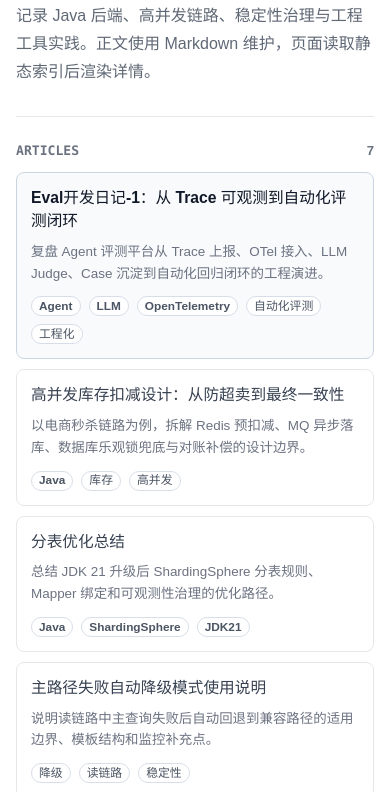
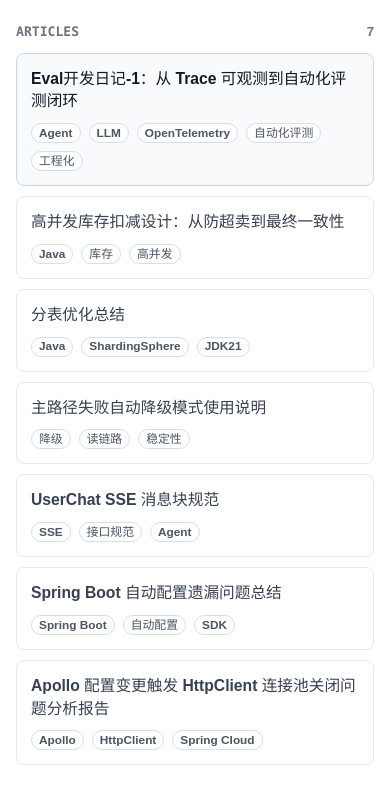
Before and after one commit to zengiai/zengiai.github.io, a website: page pages/docs/index.html in a window 390 px wide. Shown: the part 224-1016 px from the top of the page. Drawn offline with Linux system fonts and the light colour scheme; a web font is replaced by a local one.

Commit message:
update: 文章界面的优化

```diff
--- a/pages/docs/assets/docs.css
+++ b/pages/docs/assets/docs.css
@@ -22,8 +22,9 @@ html {
 }
 
 body {
-  min-height: 100vh;
+  height: 100vh;
   margin: 0;
+  overflow: hidden;
   background: #ffffff;
 }
 
@@ -41,11 +42,16 @@ samp,
 }
 
 .page-shell {
-  min-height: 100vh;
+  display: flex;
+  flex-direction: column;
+  height: 100vh;
+  min-height: 0;
+  overflow: hidden;
   background: #ffffff;
 }
 
 .site-header {
+  flex: none;
   display: flex;
   align-items: center;
   justify-content: space-between;
@@ -85,14 +91,20 @@ samp,
 }
 
 .docs-shell {
+  display: flex;
+  flex: 1 1 auto;
+  flex-direction: column;
+  min-height: 0;
   width: min(1080px, calc(100% - 72px));
   margin: 0 auto;
-  padding: 54px 0 72px;
+  overflow: hidden;
+  padding: 38px 0 0;
 }
 
 .docs-intro {
+  flex: none;
   max-width: 720px;
-  padding-bottom: 42px;
+  padding-bottom: 30px;
 }
 
 .eyebrow {
@@ -113,25 +125,23 @@ samp,
   letter-spacing: 0;
 }
 
-.docs-intro p {
-  margin: 18px 0 0;
-  color: #5f6875;
-  font-size: 1rem;
-  line-height: 1.76;
-}
-
 .docs-layout {
   display: grid;
-  grid-template-columns: 310px minmax(0, 1fr);
-  gap: 44px;
-  align-items: start;
+  flex: 1 1 auto;
+  grid-template-columns: minmax(150px, 1fr) minmax(0, 5fr);
+  gap: 28px;
+  align-items: stretch;
+  min-height: 0;
+  overflow: hidden;
   border-top: 1px solid #e5e7eb;
-  padding-top: 34px;
+  padding-top: 26px;
 }
 
 .docs-sidebar {
-  position: sticky;
-  top: 24px;
+  display: flex;
+  flex-direction: column;
+  min-height: 0;
+  overflow: hidden;
 }
 
 .sidebar-heading {
@@ -149,6 +159,10 @@ samp,
 .article-list {
   display: grid;
   gap: 10px;
+  min-height: 0;
+  overflow-y: auto;
+  padding-right: 4px;
+  padding-bottom: 28px;
 }
 
 .article-card {
@@ -181,18 +195,11 @@ samp,
   font-weight: 760;
 }
 
-.article-card p {
-  margin: 8px 0 0;
-  color: #6b7280;
-  font-size: 0.84rem;
-  line-height: 1.62;
-}
-
 .article-card-meta {
   display: flex;
   flex-wrap: wrap;
   gap: 8px;
-  margin-top: 12px;
+  margin-top: 10px;
   color: #7b8492;
   font-size: 0.74rem;
   line-height: 1.4;
@@ -212,6 +219,10 @@ samp,
 
 .doc-reader {
   min-width: 0;
+  min-height: 0;
+  overflow-y: auto;
+  padding-right: 10px;
+  padding-bottom: 56px;
 }
 
 .doc-header {
@@ -375,6 +386,19 @@ samp,
 }
 
 @media (max-width: 860px) {
+  body {
+    height: auto;
+    min-height: 100vh;
+    overflow: auto;
+  }
+
+  .page-shell {
+    display: block;
+    height: auto;
+    min-height: 100vh;
+    overflow: visible;
+  }
+
   .site-header {
     align-items: flex-start;
     flex-direction: column;
@@ -396,22 +420,36 @@ samp,
   }
 
   .docs-shell {
+    display: block;
     width: min(100% - 44px, 760px);
+    overflow: visible;
     padding: 32px 0 56px;
   }
 
   .docs-layout {
     display: block;
+    overflow: visible;
     padding-top: 26px;
   }
 
   .docs-sidebar {
+    display: block;
     position: static;
+    overflow: visible;
     margin-bottom: 30px;
   }
 
   .article-list {
     grid-template-columns: 1fr;
+    overflow: visible;
+    padding-right: 0;
+    padding-bottom: 0;
+  }
+
+  .doc-reader {
+    overflow: visible;
+    padding-right: 0;
+    padding-bottom: 0;
   }
 }
 
--- a/pages/docs/assets/docs.js
+++ b/pages/docs/assets/docs.js
@@ -269,9 +269,6 @@
           "<h2>" +
           escapeHtml(article.title) +
           "</h2>" +
-          "<p>" +
-          escapeHtml(article.summary || "") +
-          "</p>" +
           '<div class="article-card-meta">' +
           tags +
           "</div>" +
--- a/pages/docs/index.html
+++ b/pages/docs/index.html
@@ -20,8 +20,8 @@
       href="https://fonts.googleapis.com/css2?family=Google+Sans+Code:wght@400;500;600;700&display=swap"
       rel="stylesheet"
     />
-    <link rel="stylesheet" href="./assets/docs.css?v=20260520-docs-md" />
-    <script src="./assets/docs.js?v=20260520-docs-md" defer></script>
+    <link rel="stylesheet" href="./assets/docs.css?v=20260617-docs-layout" />
+    <script src="./assets/docs.js?v=20260617-docs-list-compact" defer></script>
   </head>
   <body>
     <div class="page-shell">
@@ -39,9 +39,6 @@
         <section class="docs-intro" aria-labelledby="docs-title">
           <p class="eyebrow en-type" lang="en">Technical Notes</p>
           <h1 id="docs-title">技术文章</h1>
-          <p>
-            记录 Java 后端、高并发链路、稳定性治理与工程工具实践。正文使用 Markdown 维护，页面读取静态索引后渲染详情。
-          </p>
         </section>
 
         <div class="docs-layout">
```
